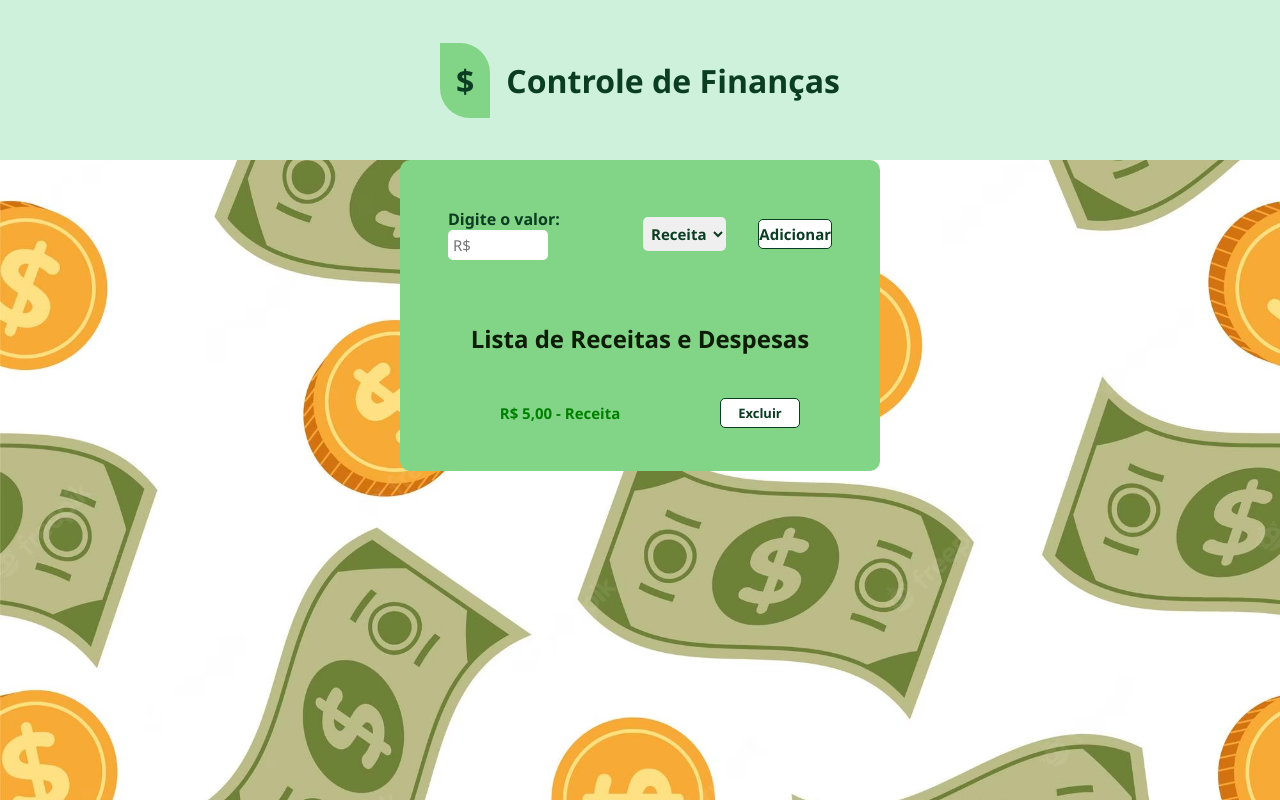
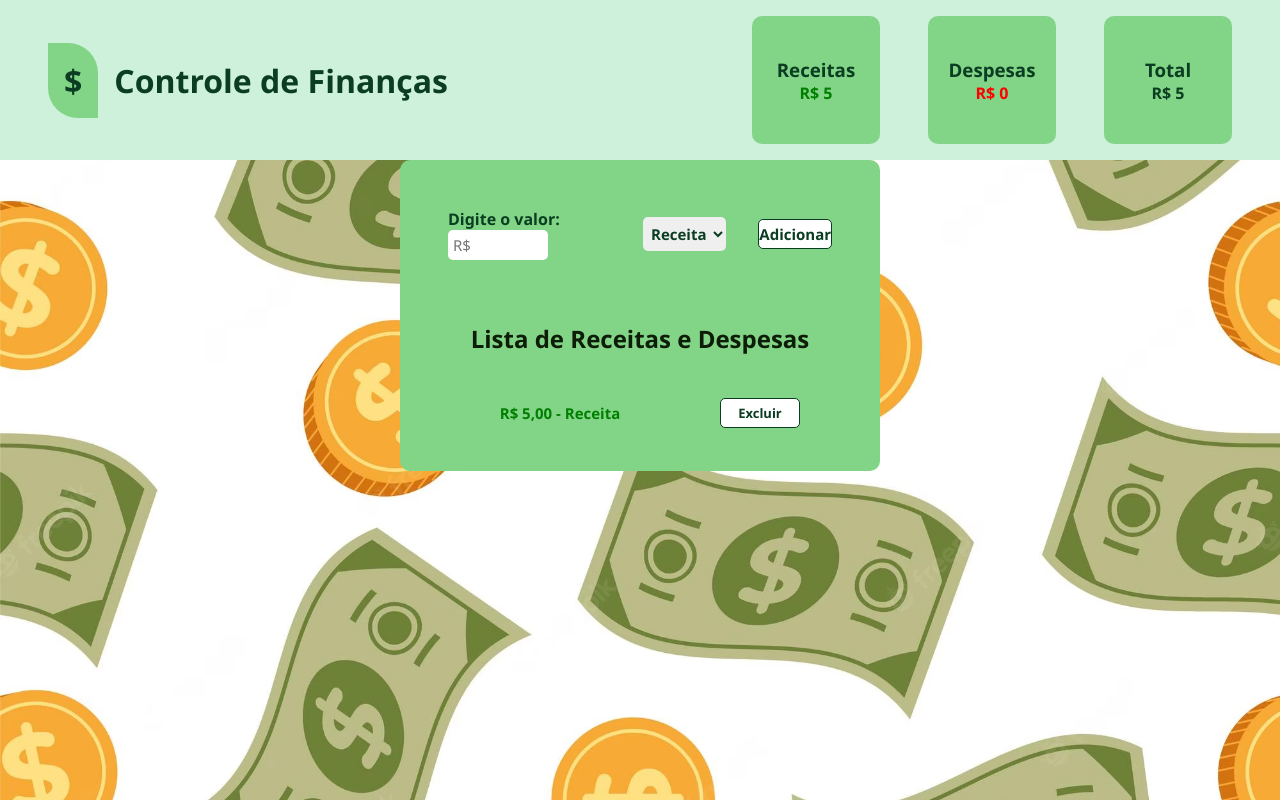
Before and after one commit to AdrianaBrunner/site-finan-as, a plain HTML site: page index.html in a window 1280 px wide. Both pictures are taken after typing "5" into the empty fields and a click on the button "Adicionar". Drawn offline with Linux system fonts and the light colour scheme.

Commit message:
ajuste cards

```diff
--- a/index.html
+++ b/index.html
@@ -14,19 +14,22 @@
         <h1 id="cifrao">$</h1>
         <h1>Controle de Finanças</h1>
 
-        <!-- <div id="cards">
-          <div class="card">
+        <div id="cards">
+          <div class="card" id="receitas">
             <h3>Receitas</h3>
+            <p id="pReceitas"></p>
           </div>
 
-          <div class="card">
+          <div class="card" id="despesas">
             <h3>Despesas</h3>
+            <p id="pDespesas"></p>
           </div>
 
-          <div class="card">
+          <div class="card" id="total">
             <h3>Total</h3>
+            <p id="pTotal"></p>
           </div>
-        </div> -->
+        </div>
       </div>
     </header>
 
--- a/src/script.js
+++ b/src/script.js
@@ -1,17 +1,47 @@
 
 const form = document.querySelector("form");
 const lista = document.getElementById("lista")
-//const card = document.getElementsByClassName("card");
+
+let totalReceitas = 0;
+let totalDespesas = 0;
+let total = 0;
+
+let receitas = document.querySelector("#receitas")
+let despesas = document.querySelector("#despesas")
+let valorTotal = document.querySelector("#total")
+
+let pReceitas = document.querySelector("#pReceitas")
+let pDespesas = document.querySelector("#pDespesas")
+let pTotal = document.querySelector("#pTotal")
 
 let transacoes = JSON.parse(localStorage.getItem("transacoes")) || [];
 
 function adicionar(event) {
     event.preventDefault();
-    const valor = parseFloat(document.getElementById("valor").value);
-    var valorFormatado = valor.toLocaleString('pt-br', {style: 'currency', currency: 'BRL'});
+    let valor = parseFloat(document.getElementById("valor").value);
+    let valor1 = Number(valor);
+    var valorFormatado = valor.toLocaleString('pt-br', { style: 'currency', currency: 'BRL' });
     const selected = document.getElementById("selected").value;
-    const transacao = {valorFormatado, selected};
+    const transacao = { valor1, valorFormatado, selected };
     transacoes.push(transacao);
+
+
+    if (transacao.selected == "Receita") {
+        totalReceitas += transacao.valor1
+    } else if (transacao.selected == "Despesa") {
+        totalDespesas -= transacao.valor1
+    }
+
+    total = totalReceitas + totalDespesas
+
+    pReceitas.innerHTML = `R$ ${totalReceitas}`;
+    pDespesas.innerHTML = `R$ ${totalDespesas}`
+    pTotal.innerHTML = `R$ ${total}`
+
+    valorTotal.appendChild(pTotal);
+    despesas.appendChild(pDespesas);
+    receitas.appendChild(pReceitas)
+
     atualizar();
     mostrar();
     form.reset();
@@ -19,24 +49,36 @@ function adicionar(event) {
 
 function mostrar() {
     lista.innerHTML = "";
+
     transacoes.forEach((transacao, i) => {
         const itemLista = document.createElement("li");
-        itemLista.innerHTML = `${transacao.valorFormatado} - ${transacao.selected}  <button class="deletar" data-i="${i}">
+        itemLista.innerHTML = `${transacao.valorFormatado} - ${transacao.selected}
+        <button class="deletar" data-i="${i}">
         Excluir</button>`;
         lista.appendChild(itemLista);
-        if(transacao.selected == "Receita") {
+
+        if (transacao.selected == "Receita") {
             itemLista.style.color = "green";
-            let valorReceita = transacao.valorFormatado;
         } else {
             itemLista.style.color = "red";
-            let valorDespesa = transacao.valorFormatado;
         }
     })
+
 }
 
 function deletar(event) {
-    if(event.target.classList.contains("deletar")) {
+    if (event.target.classList.contains("deletar")) {
         const i = event.target.getAttribute("data-i");
+        if (transacoes[i].selected == "Receita") {
+            totalReceitas -= transacoes[i].valor1
+            pReceitas.innerHTML = `R$ ${totalReceitas}`;
+        }
+        if (transacoes[i].selected == "Despesa") {
+            totalDespesas += transacoes[i].valor1
+            pDespesas.innerHTML = `R$ ${totalDespesas}`;
+        };
+        total = totalReceitas + totalDespesas
+        pTotal.innerHTML = `R$ ${total}`
         transacoes.splice(i, 1);
         atualizar();
         mostrar();
--- a/src/style.css
+++ b/src/style.css
@@ -16,7 +16,7 @@
   gap: 1rem;
 }
 
-/* #cards {
+#cards {
   display: flex;
   justify-content: flex-start;
   gap: 3rem;
@@ -29,12 +29,27 @@
   display: flex;
   flex-direction: column;
   align-items: center;
+  justify-content: center;
   border-radius: 10px;
   background-color: rgb(130, 212, 134);
   width: 8rem;
   height: 8rem;
-} */
+  padding: 1rem;
+}
 
+#pReceitas {
+  font-weight: 700;
+  color: green;
+}
+
+#pDespesas {
+  font-weight: 700;
+  color: red;
+}
+
+#pTotal {
+  font-weight: 700;
+}
 #cifrao {
     border-radius: 0 30px 0 30px;
     padding: 1rem;
```
Also changed, not shown: images/gifs-de-dinheiro-7.gif (added).
